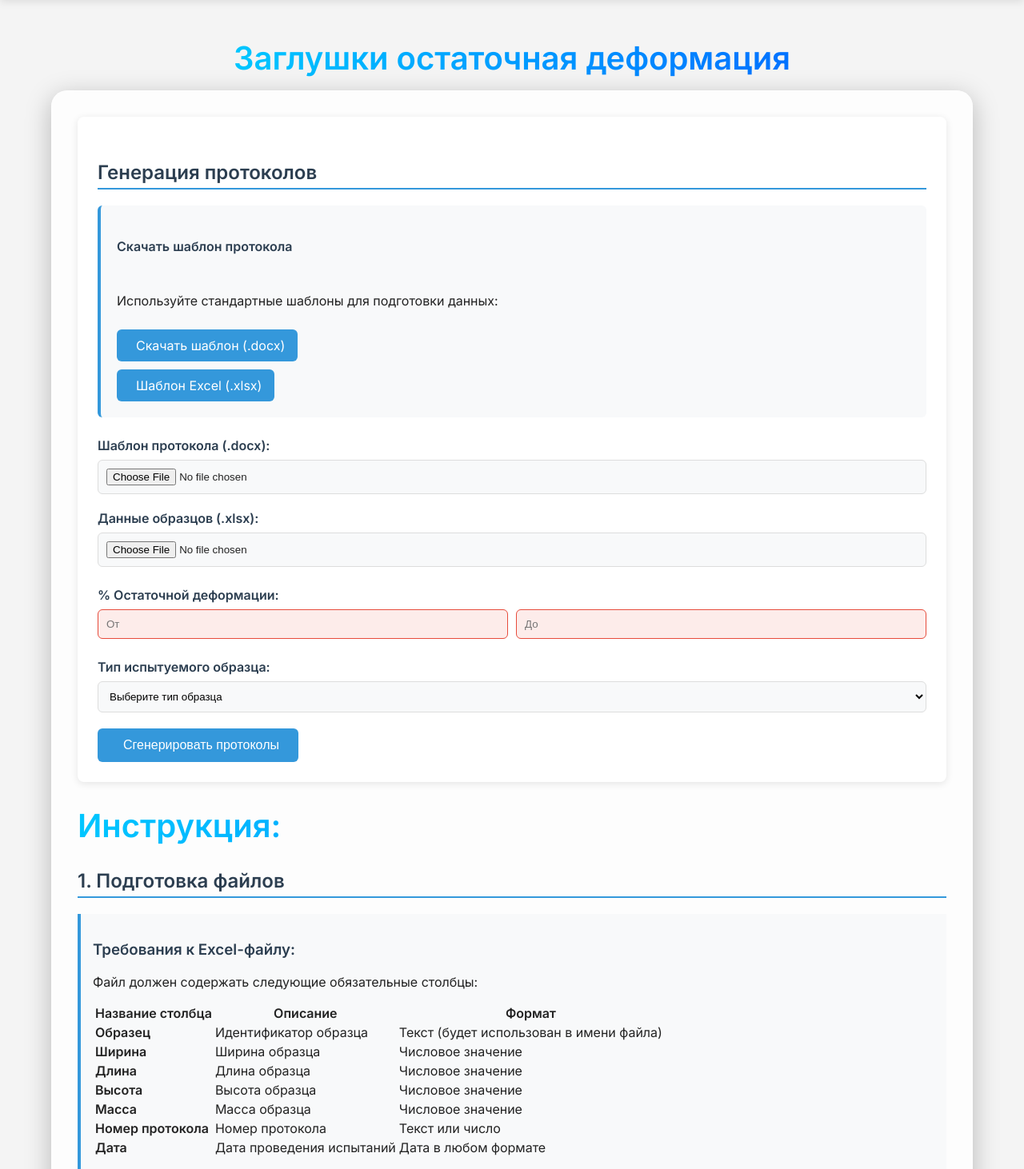
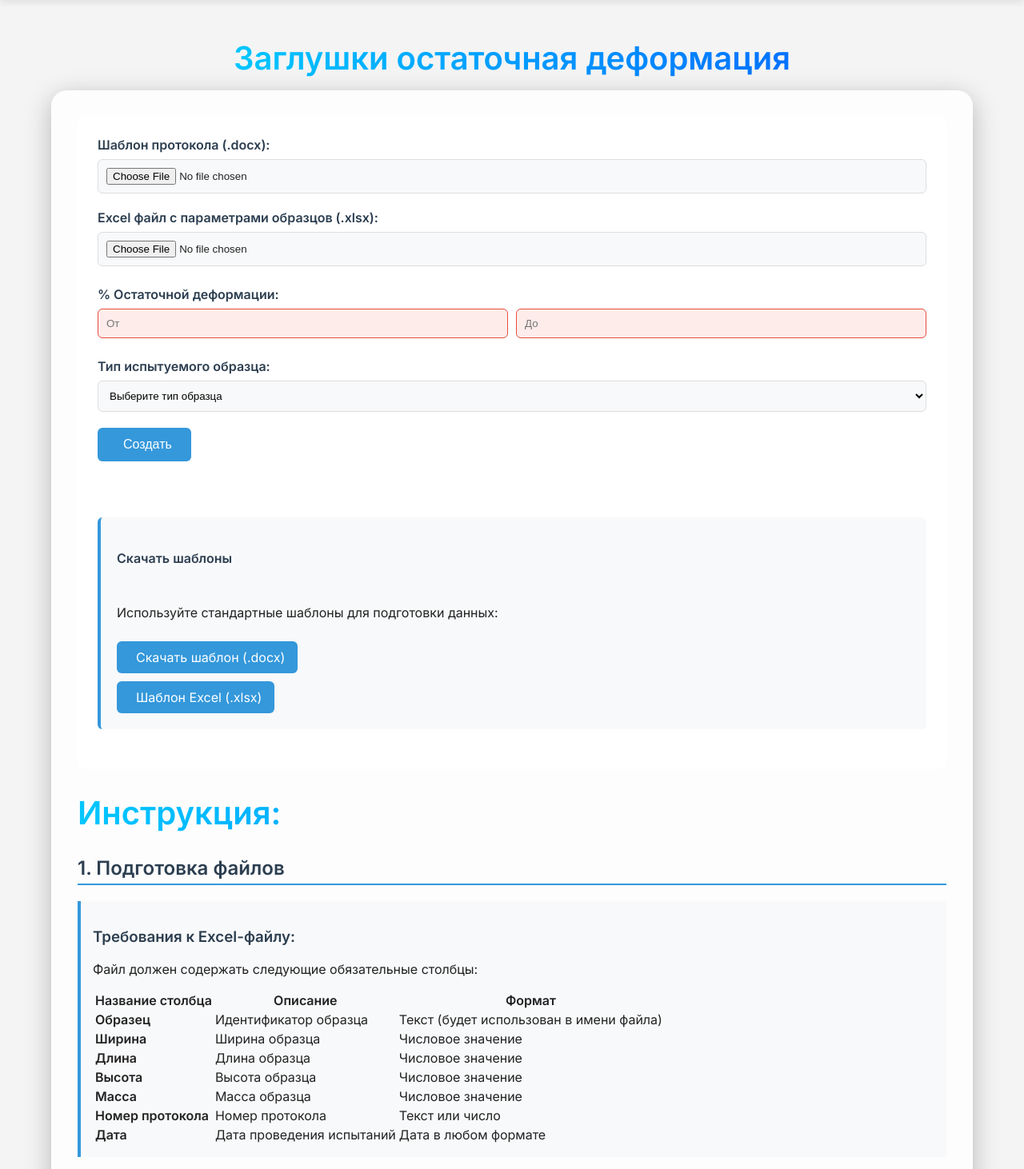
Before and after one commit to Fad5/PlotLab_Site, a Django app: template protocol/templates/protocol/OD/OD.html in a window 1280 px wide. Shown: the part 53-1515 px from the top of the page at 80% size. Run offline with Django 5.2, Linux system fonts and the light colour scheme; the template is opened without the code that fills it, so the values that code supplies are empty; some libraries are stand-ins or nearby versions.

Commit message:
Сделал порядок в стилях для остаточной деформации

```diff
--- a/protocol/templates/protocol/OD/OD.html
+++ b/protocol/templates/protocol/OD/OD.html
@@ -19,13 +19,13 @@
         .form-container {
             background-color: white;
             border-radius: 8px;
-            box-shadow: 0 2px 10px rgba(0, 0, 0, 0.1);
             padding: 25px;
             margin-bottom: 30px;
         }
 
         /* Секция скачивания шаблона */
         .download-section {
+            margin-top: 70px;
             background-color: #f8f9fa;
             border-left: 4px solid #3498db;
             padding: 20px;
@@ -198,20 +198,6 @@
 {% block content %}
 <div class="container">
     <div class="form-container">
-        <h2>Генерация протоколов</h2>
-
-        <!-- Секция скачивания шаблона -->
-        <div class="download-section">
-            <h4>Скачать шаблон протокола</h4>
-            <p>Используйте стандартные шаблоны для подготовки данных:</p>
-            <a href="{% url 'download_template_OD_elone' %}" class="download-btn">
-                <i class="fas fa-file-download"></i> Скачать шаблон (.docx)
-
-            <a href="{% url 'download_excel_press' %}" class="download-btn">
-                <i class="fas fa-file-excel"></i> Шаблон Excel (.xlsx)
-            </a>
-            </a>
-        </div>
 
         <!-- Форма загрузки файлов -->
         <form method="post" enctype="multipart/form-data" onsubmit="return validatePercentages()">
@@ -223,7 +209,7 @@
             </div>
 
             <div class="form-group">
-                <label for="excelFile">Данные образцов (.xlsx):</label>
+                <label for="excelFile">Excel файл с параметрами образцов (.xlsx):</label>
                 <input class="form-control-file" type="file" name="excelFile" id="excelFile" accept=".xlsx,.xls" required>
             </div>
 
@@ -250,9 +236,24 @@
 
             <!-- Кнопка отправки -->
             <button type="submit" class="submit-btn">
-                <i class="fas fa-file-export"></i> Сгенерировать протоколы
+                <i class="fas fa-file-export"></i> Создать
             </button>
         </form>
+
+
+        <!-- Секция скачивания шаблона -->
+        <div class="download-section">
+            <h4>Скачать шаблоны</h4>
+            <p>Используйте стандартные шаблоны для подготовки данных:</p>
+            <a href="{% url 'download_template_OD_elone' %}" class="download-btn">
+                <i class="fas fa-file-download"></i> Скачать шаблон (.docx)
+
+            <a href="{% url 'download_excel_press' %}" class="download-btn">
+                <i class="fas fa-file-excel"></i> Шаблон Excel (.xlsx)
+            </a>
+            </a>
+        </div>
+
     </div>
 </div>
 
```
Also changed, not shown: protocol/templates/protocol/OD/OD_elone.html (+16 -15 lines).
